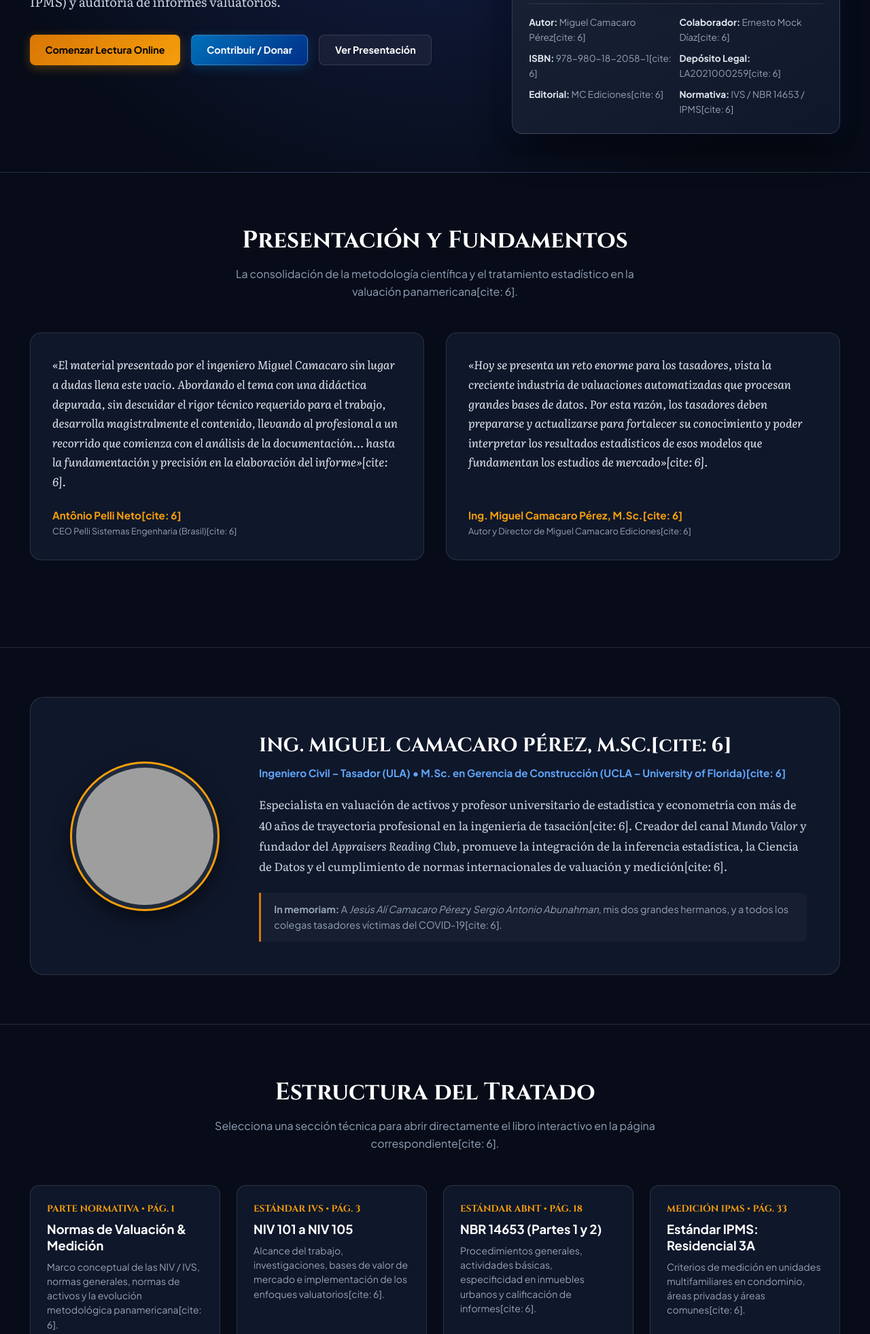
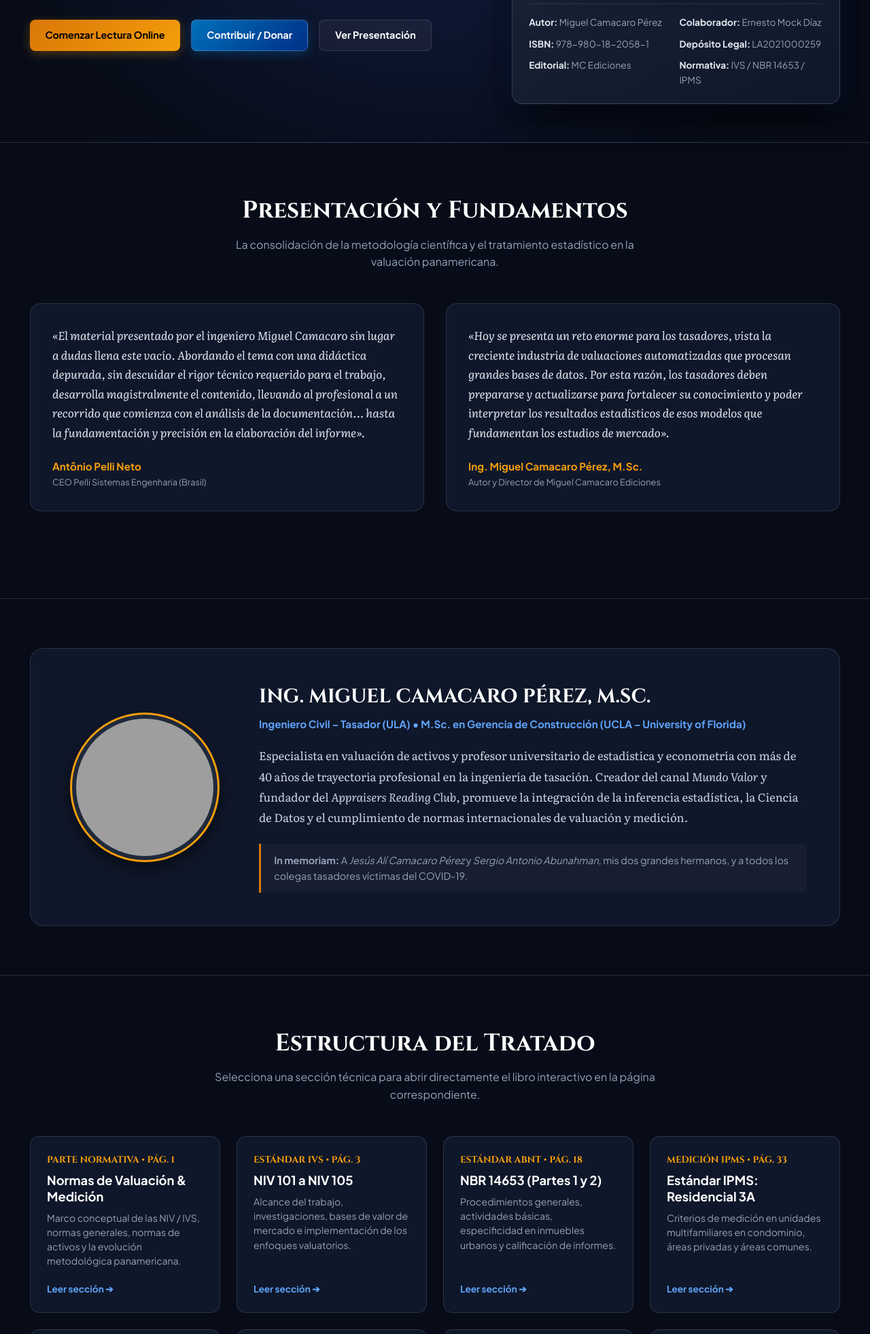
Before and after one commit to mundo-valor/ebook_avaluoinmobiliario2022, a plain HTML site: page index.html in a window 1280 px wide. Shown: the part 567-2529 px from the top of the page at 68% size. Drawn offline with Linux system fonts and the light colour scheme; grey boxes are pictures that could not be loaded; a script that the page names is missing.

Commit message:
Add files via upload

```diff
--- a/index.html
+++ b/index.html
@@ -332,7 +332,7 @@
       width: 100%;
       height: 100%;
       object-fit: cover;
-      object-position: center 15%; /* Centrado facial */
+      object-position: center 15%;
       border-radius: 50%;
       display: block;
     }
@@ -534,7 +534,6 @@
       margin: auto;
     }
 
-    /* Pliegue central de lomo */
     .book-spread.double-mode::after {
       content: "";
       position: absolute;
@@ -561,7 +560,6 @@
       align-items: center;
     }
 
-    /* Overlay de Carga */
     .reader-loader {
       position: absolute;
       inset: 0;
@@ -586,7 +584,6 @@
 
     @keyframes spin { to { transform: rotate(360deg); } }
 
-    /* Footer General */
     footer {
       border-top: 1px solid var(--border-card);
       padding: 3rem 0;
@@ -611,7 +608,7 @@
 </head>
 <body>
 
-  <!-- Encabezado con Logotipo Agrandado y Botón Donar -->
+  <!-- Encabezado -->
   <header>
     <div class="container nav-wrap">
       <a href="#" class="brand-logo">
@@ -658,12 +655,12 @@
         <div class="book-cover-card">
           <img src="Español.png" alt="Portada El e-book de un avalúo inmobiliario" class="cover-art">
           <div class="metadata-strip">
-            <div><strong>Autor:</strong> Miguel Camacaro Pérez[cite: 6]</div>
-            <div><strong>Colaborador:</strong> Ernesto Mock Díaz[cite: 6]</div>
-            <div><strong>ISBN:</strong> 978-980-18-2058-1[cite: 6]</div>
-            <div><strong>Depósito Legal:</strong> LA2021000259[cite: 6]</div>
-            <div><strong>Editorial:</strong> MC Ediciones[cite: 6]</div>
-            <div><strong>Normativa:</strong> IVS / NBR 14653 / IPMS[cite: 6]</div>
+            <div><strong>Autor:</strong> Miguel Camacaro Pérez</div>
+            <div><strong>Colaborador:</strong> Ernesto Mock Díaz</div>
+            <div><strong>ISBN:</strong> 978-980-18-2058-1</div>
+            <div><strong>Depósito Legal:</strong> LA2021000259</div>
+            <div><strong>Editorial:</strong> MC Ediciones</div>
+            <div><strong>Normativa:</strong> IVS / NBR 14653 / IPMS</div>
           </div>
         </div>
       </div>
@@ -674,30 +671,30 @@
       <div class="container">
         <div class="section-head">
           <h2>Presentación y Fundamentos</h2>
-          <p>La consolidación de la metodología científica y el tratamiento estadístico en la valuación panamericana[cite: 6].</p>
+          <p>La consolidación de la metodología científica y el tratamiento estadístico en la valuación panamericana.</p>
         </div>
 
         <div class="reviews-grid">
           <div class="review-box">
             <p class="review-text">
-              «El material presentado por el ingeniero Miguel Camacaro sin lugar a dudas llena este vacío. Abordando el tema con una didáctica depurada, sin descuidar el rigor técnico requerido para el trabajo, desarrolla magistralmente el contenido, llevando al profesional a un recorrido que comienza con el análisis de la documentación... hasta la fundamentación y precisión en la elaboración del informe»[cite: 6].
+              «El material presentado por el ingeniero Miguel Camacaro sin lugar a dudas llena este vacío. Abordando el tema con una didáctica depurada, sin descuidar el rigor técnico requerido para el trabajo, desarrolla magistralmente el contenido, llevando al profesional a un recorrido que comienza con el análisis de la documentación... hasta la fundamentación y precisión en la elaboración del informe».
             </p>
             <div class="review-author">
               <div>
-                <div class="name">Antônio Pelli Neto[cite: 6]</div>
-                <div class="role">CEO Pelli Sistemas Engenharia (Brasil)[cite: 6]</div>
+                <div class="name">Antônio Pelli Neto</div>
+                <div class="role">CEO Pelli Sistemas Engenharia (Brasil)</div>
               </div>
             </div>
           </div>
 
           <div class="review-box">
             <p class="review-text">
-              «Hoy se presenta un reto enorme para los tasadores, vista la creciente industria de valuaciones automatizadas que procesan grandes bases de datos. Por esta razón, los tasadores deben prepararse y actualizarse para fortalecer su conocimiento y poder interpretar los resultados estadísticos de esos modelos que fundamentan los estudios de mercado»[cite: 6].
+              «Hoy se presenta un reto enorme para los tasadores, vista la creciente industria de valuaciones automatizadas que procesan grandes bases de datos. Por esta razón, los tasadores deben prepararse y actualizarse para fortalecer su conocimiento y poder interpretar los resultados estadísticos de esos modelos que fundamentan los estudios de mercado».
             </p>
             <div class="review-author">
               <div>
-                <div class="name">Ing. Miguel Camacaro Pérez, M.Sc.[cite: 6]</div>
-                <div class="role">Autor y Director de Miguel Camacaro Ediciones[cite: 6]</div>
+                <div class="name">Ing. Miguel Camacaro Pérez, M.Sc.</div>
+                <div class="role">Autor y Director de Miguel Camacaro Ediciones</div>
               </div>
             </div>
           </div>
@@ -716,13 +713,13 @@
               onerror="this.onerror=null; this.src='Imagen final_2.png'; this.onerror=function(){this.src='Miguel _Camacaro.jpeg.png';};">
           </div>
           <div class="author-info">
-            <h3>ING. MIGUEL CAMACARO PÉREZ, M.SC.[cite: 6]</h3>
-            <div class="degree">Ingeniero Civil – Tasador (ULA) • M.Sc. en Gerencia de Construcción (UCLA – University of Florida)[cite: 6]</div>
+            <h3>ING. MIGUEL CAMACARO PÉREZ, M.SC.</h3>
+            <div class="degree">Ingeniero Civil – Tasador (ULA) • M.Sc. en Gerencia de Construcción (UCLA – University of Florida)</div>
             <p class="author-bio">
-              Especialista en valuación de activos y profesor universitario de estadística y econometría con más de 40 años de trayectoria profesional en la ingeniería de tasación[cite: 6]. Creador del canal <em>Mundo Valor</em> y fundador del <em>Appraisers Reading Club</em>, promueve la integración de la inferencia estadística, la Ciencia de Datos y el cumplimiento de normas internacionales de valuación y medición[cite: 6].
+              Especialista en valuación de activos y profesor universitario de estadística y econometría con más de 40 años de trayectoria profesional en la ingeniería de tasación. Creador del canal <em>Mundo Valor</em> y fundador del <em>Appraisers Reading Club</em>, promueve la integración de la inferencia estadística, la Ciencia de Datos y el cumplimiento de normas internacionales de valuación y medición.
             </p>
             <div class="dedication-box">
-              <strong>In memoriam:</strong> A <em>Jesús Alí Camacaro Pérez</em> y <em>Sergio Antonio Abunahman</em>, mis dos grandes hermanos, y a todos los colegas tasadores víctimas del COVID-19[cite: 6].
+              <strong>In memoriam:</strong> A <em>Jesús Alí Camacaro Pérez</em> y <em>Sergio Antonio Abunahman</em>, mis dos grandes hermanos, y a todos los colegas tasadores víctimas del COVID-19.
             </div>
           </div>
         </div>
@@ -734,7 +731,7 @@
       <div class="container">
         <div class="section-head">
           <h2>Estructura del Tratado</h2>
-          <p>Selecciona una sección técnica para abrir directamente el libro interactivo en la página correspondiente[cite: 6].</p>
+          <p>Selecciona una sección técnica para abrir directamente el libro interactivo en la página correspondiente.</p>
         </div>
 
         <div class="fabulas-grid">
@@ -743,7 +740,7 @@
             <div>
               <div class="f-num">PARTE NORMATIVA • PÁG. 1</div>
               <h4>Normas de Valuación & Medición</h4>
-              <p>Marco conceptual de las NIV / IVS, normas generales, normas de activos y la evolución metodológica panamericana[cite: 6].</p>
+              <p>Marco conceptual de las NIV / IVS, normas generales, normas de activos y la evolución metodológica panamericana.</p>
             </div>
             <div class="f-btn">Leer sección ➔</div>
           </div>
@@ -753,7 +750,7 @@
             <div>
               <div class="f-num">ESTÁNDAR IVS • PÁG. 3</div>
               <h4>NIV 101 a NIV 105</h4>
-              <p>Alcance del trabajo, investigaciones, bases de valor de mercado e implementación de los enfoques valuatorios[cite: 6].</p>
+              <p>Alcance del trabajo, investigaciones, bases de valor de mercado e implementación de los enfoques valuatorios.</p>
             </div>
             <div class="f-btn">Leer sección ➔</div>
           </div>
@@ -763,7 +760,7 @@
             <div>
               <div class="f-num">ESTÁNDAR ABNT • PÁG. 18</div>
               <h4>NBR 14653 (Partes 1 y 2)</h4>
-              <p>Procedimientos generales, actividades básicas, especificidad en inmuebles urbanos y calificación de informes[cite: 6].</p>
+              <p>Procedimientos generales, actividades básicas, especificidad en inmuebles urbanos y calificación de informes.</p>
             </div>
             <div class="f-btn">Leer sección ➔</div>
           </div>
@@ -773,7 +770,7 @@
             <div>
               <div class="f-num">MEDICIÓN IPMS • PÁG. 33</div>
               <h4>Estándar IPMS: Residencial 3A</h4>
-              <p>Criterios de medición en unidades multifamiliares en condominio, áreas privadas y áreas comunes[cite: 6].</p>
+              <p>Criterios de medición en unidades multifamiliares en condominio, áreas privadas y áreas comunes.</p>
             </div>
             <div class="f-btn">Leer sección ➔</div>
           </div>
@@ -783,7 +780,7 @@
             <div>
               <div class="f-num">INFORME MODELO • PÁG. 56</div>
               <h4>Secciones A, B, C y D</h4>
-              <p>Estructuración formal del informe técnico: información general, localización, aspectos legales y físicos[cite: 6].</p>
+              <p>Estructuración formal del informe técnico: información general, localización, aspectos legales y físicos.</p>
             </div>
             <div class="f-btn">Leer sección ➔</div>
           </div>
@@ -793,7 +790,7 @@
             <div>
               <div class="f-num">METODOLOGÍA • PÁG. 80</div>
               <h4>Procedimiento del Avalúo</h4>
-              <p>Inspección técnica, recopilación de datos, diagnóstico de mercado y selección del método comparativo[cite: 6].</p>
+              <p>Inspección técnica, recopilación de datos, diagnóstico de mercado y selección del método comparativo.</p>
             </div>
             <div class="f-btn">Leer sección ➔</div>
           </div>
@@ -803,7 +800,7 @@
             <div>
               <div class="f-num">ECONOMETRÍA • PÁG. 104</div>
               <h4>Tratamiento Científico & MRLM</h4>
-              <p>Modelado de precios hedónicos, verificación de supuestos de Gauss-Markov y análisis de especificación[cite: 6].</p>
+              <p>Modelado de precios hedónicos, verificación de supuestos de Gauss-Markov y análisis de especificación.</p>
             </div>
             <div class="f-btn">Leer sección ➔</div>
           </div>
@@ -813,7 +810,7 @@
             <div>
               <div class="f-num">RESULTADOS • PÁG. 179</div>
               <h4>Interpretación & Calificación</h4>
-              <p>Funciones de estimación, intervalos de confianza admisibles y encuadramiento en Grados III de Fundamentación y Precisión[cite: 6].</p>
+              <p>Funciones de estimación, intervalos de confianza admisibles y encuadramiento en Grados III de Fundamentación y Precisión.</p>
             </div>
             <div class="f-btn">Leer sección ➔</div>
           </div>
@@ -834,7 +831,7 @@
           <!-- Toolbar -->
           <div class="reader-toolbar">
             <div style="font-weight:700; color:#fff; font-size:0.95rem;">
-              📖 <span id="doc-title">El e-book de un avalúo inmobiliario</span>[cite: 6]
+              📖 <span id="doc-title">El e-book de un avalúo inmobiliario</span>
             </div>
             <div class="reader-controls-group">
               <button class="btn btn-outline" style="padding:0.4rem 0.8rem;" onclick="toggleViewMode()" id="view-mode-btn">📄 Página Simple</button>
@@ -869,8 +866,8 @@
   <!-- Footer -->
   <footer>
     <div class="container">
-      <p><strong>El e-book de un avalúo inmobiliario</strong> — © 2021 Miguel Camacaro Pérez & Ernesto Mock Díaz[cite: 6]</p>
-      <p style="margin-top:0.4rem; opacity:0.7;">Publicación técnica por <strong>Miguel Camacaro Ediciones</strong> • Todos los derechos reservados[cite: 6].</p>
+      <p><strong>El e-book de un avalúo inmobiliario</strong> — © 2021 Miguel Camacaro Pérez & Ernesto Mock Díaz</p>
+      <p style="margin-top:0.4rem; opacity:0.7;">Publicación técnica por <strong>Miguel Camacaro Ediciones</strong> • Todos los derechos reservados.</p>
     </div>
   </footer>
 
```
